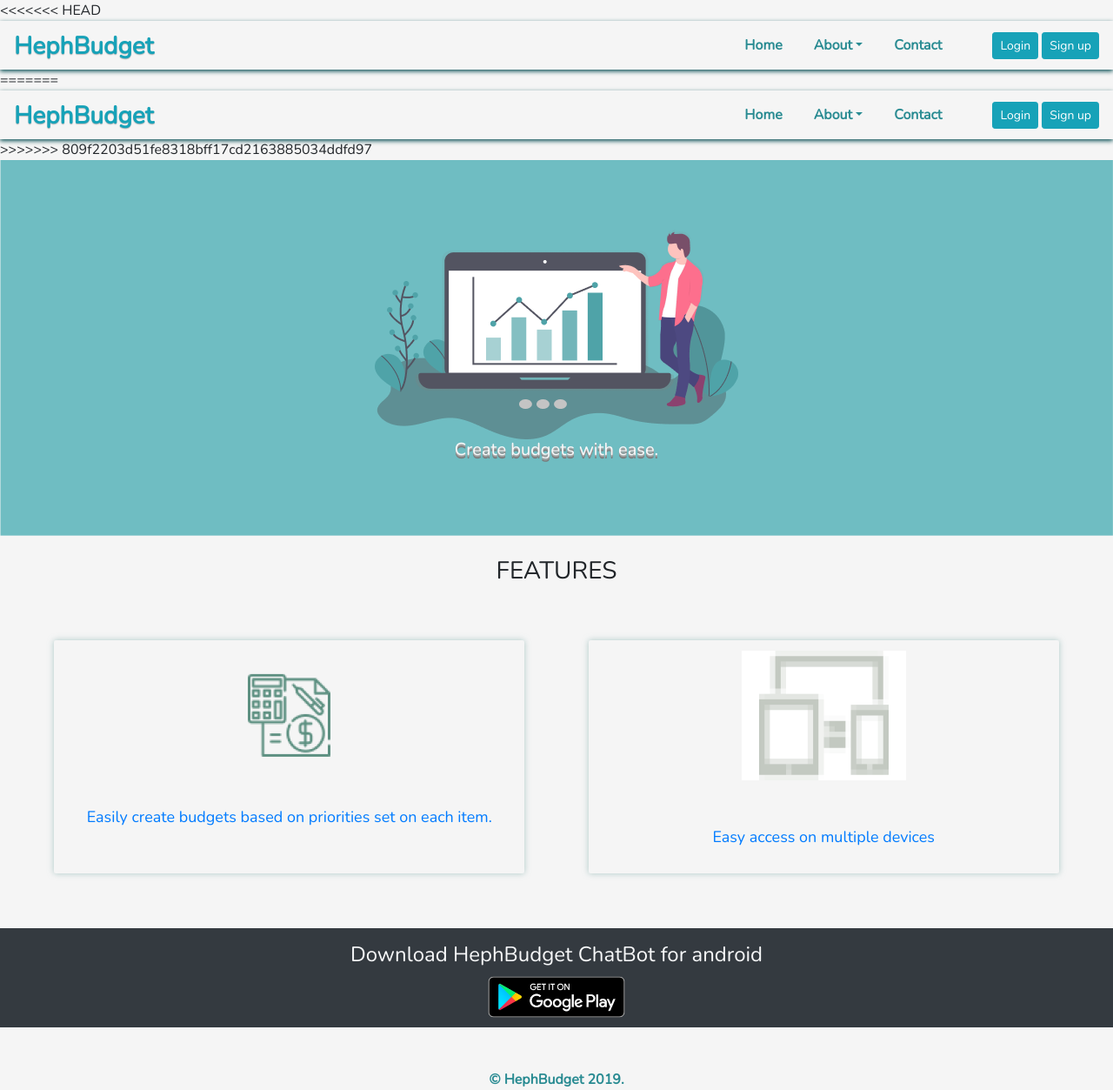
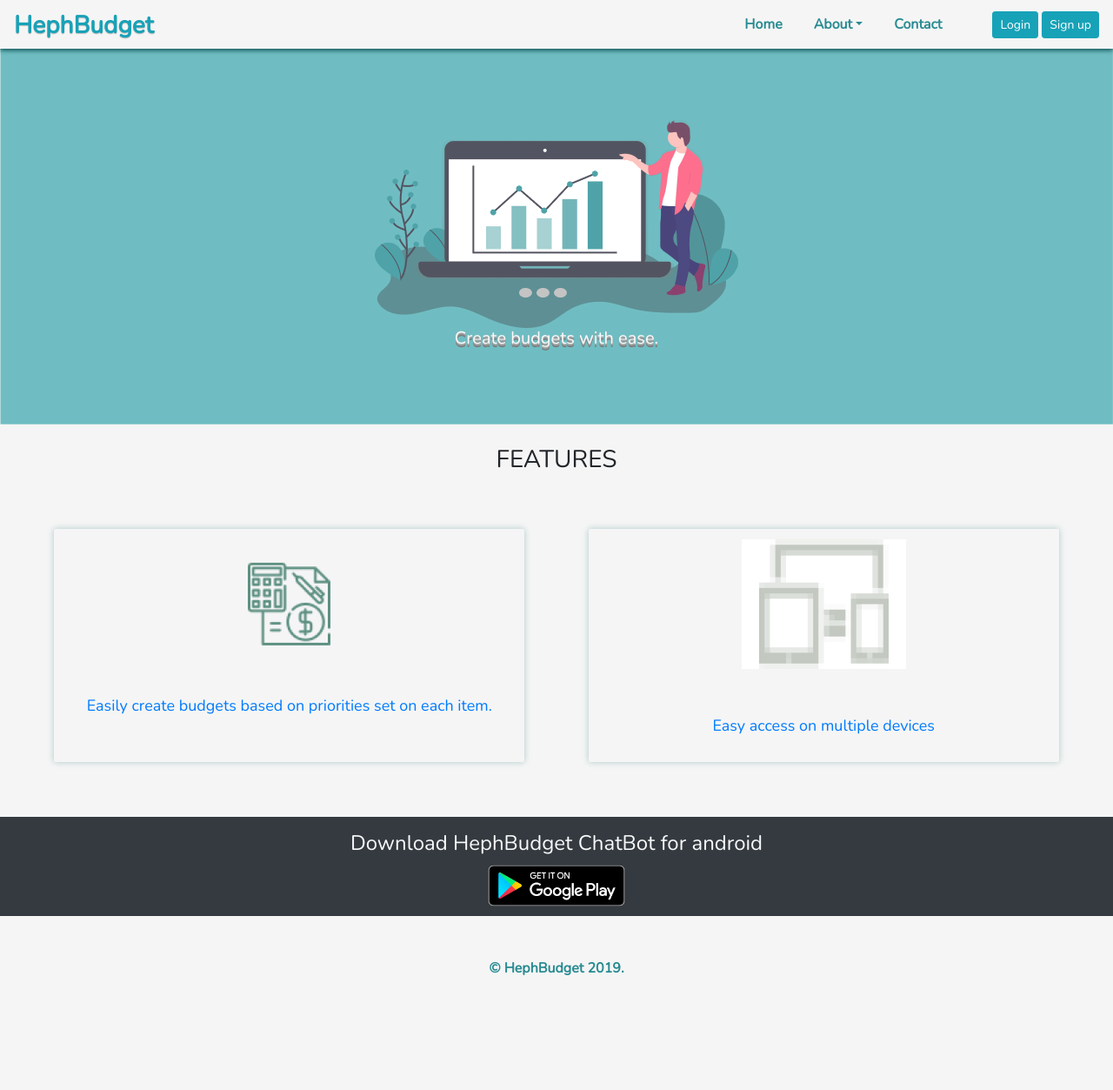
Before and after one commit to hngi/Hephaestus-Budget, a PHP site: page / in a window 1280 px wide. Shown: the whole page at 87% size. After the commit the page ends 1121 px from the top, so only its background shows below. Run offline with PHP 8.4, Linux system fonts and the light colour scheme.

Commit message:
nav partials

```diff
--- a/index.php
+++ b/index.php
@@ -19,42 +19,7 @@
 
 <body>
 
-<<<<<<< HEAD
 <?php include("partials/navigation.php"); ?>
-=======
-       <nav class="navbar navbar-expand-lg hephnav">
-        <button class="navbar-toggler bg-light" type="button" data-toggle="collapse" data-target="#navbarTogglerDemo03"
-            aria-controls="navbarTogglerDemo03" aria-expanded="false" aria-label="Toggle navigation">
-            <span class="navbar-toggler-icon"></span>
-        </button>
-        <p class="h3 font-weight-bold text-info m-0" id="heph">HephBudget</p>
-
-        <div class="collapse navbar-collapse" id="navbarTogglerDemo03">
-            <ul class="navbar-nav ml-auto">
-                <li class="nav-item active">
-                    <a class="nav-link font-weight-bold" href="#">Home <span class="sr-only">(current)</span></a>
-                </li>
-                <li class="nav-item dropdown">
-                    <a class="nav-link dropdown-toggle font-weight-bold" href="#" id="navbarDropdownMenuLink"
-                        role="button" data-toggle="dropdown" aria-haspopup="true" aria-expanded="false">
-                        About</a>
-                    <div class="dropdown-menu" aria-labelledby="navbarDropdownMenuLink">
-                        <a class="dropdown-item" href="about.php">About Us</a>
-                        <a class="dropdown-item" href="faq.php">FAQ</a>
-
-                    </div>
-                </li>
-                <li class="nav-item active">
-                    <a class="nav-link font-weight-bold contact" href="contact.php">Contact</a>
-                </li>
-            </ul>
-            <div>
-                <a href="login.php" class="btn btn-sm btn-info">Login</a>
-                <a href="signup.php" class="btn btn-sm btn-info">Sign up</a>
-            </div>
-        </div>
-    </nav>
->>>>>>> 809f2203d51fe8318bff17cd2163885034ddfd97
   <div id="intro" class="px-3 py-3">
     <div class="container cl">
       <div class="text-center">
```
